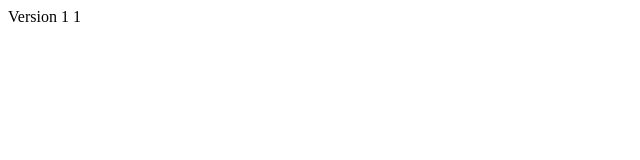
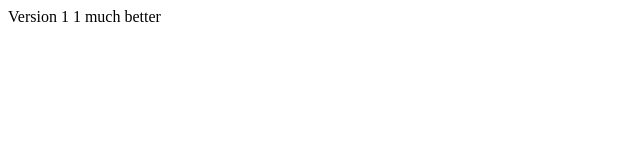
Before and after one commit to doudou225/first-repo, a plain HTML site: page index.html in a window 1280 px wide. Shown: the full height of the page, 0-640 px from the left. Drawn offline with Linux system fonts and the light colour scheme.

Commit message:
version 1 1 better

```diff
--- a/index.html
+++ b/index.html
@@ -9,7 +9,7 @@
 </head>
 
 <body>
-    Version 1 1
+    Version 1 1 much better
 </body>
 
 </html>
```
